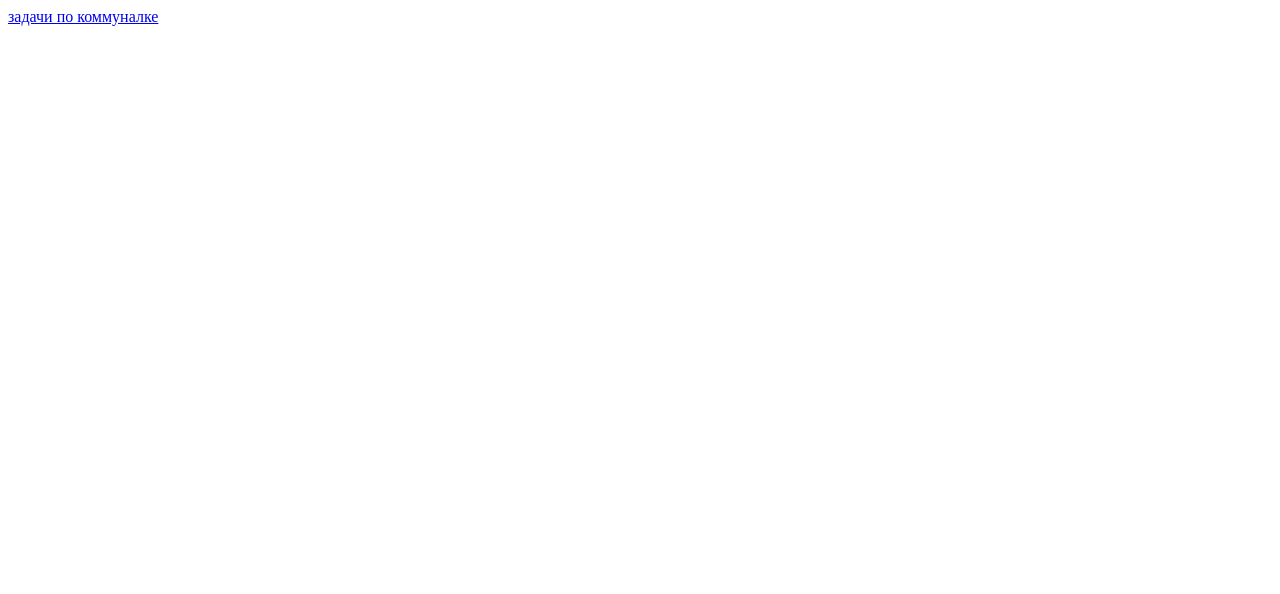
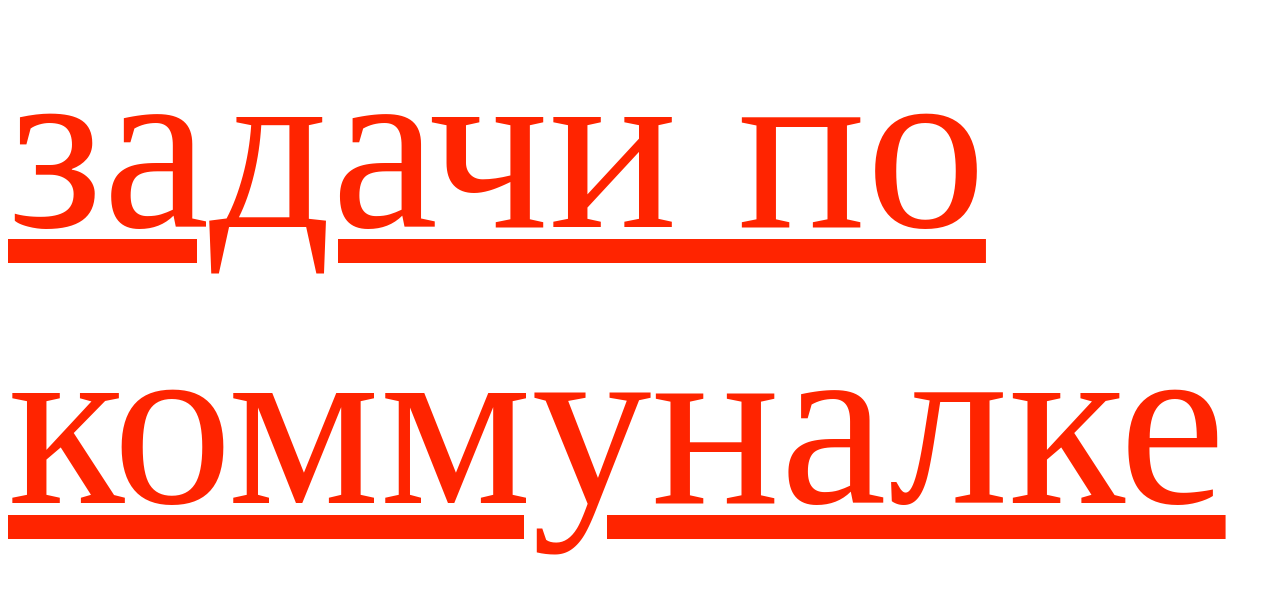
Before and after one commit to kapitonovk/public_web, a plain HTML site: page index.html in a window 1280 px wide. Drawn offline with Linux system fonts and the light colour scheme.

Commit message:
Update index.html

```diff
--- a/index.html
+++ b/index.html
@@ -9,6 +9,7 @@
 <style>
 
 names { color: #4a9690; font-weight: bold}
+a {color: #ff2400; font-size: 30vh}
 
 </style>
 
```
